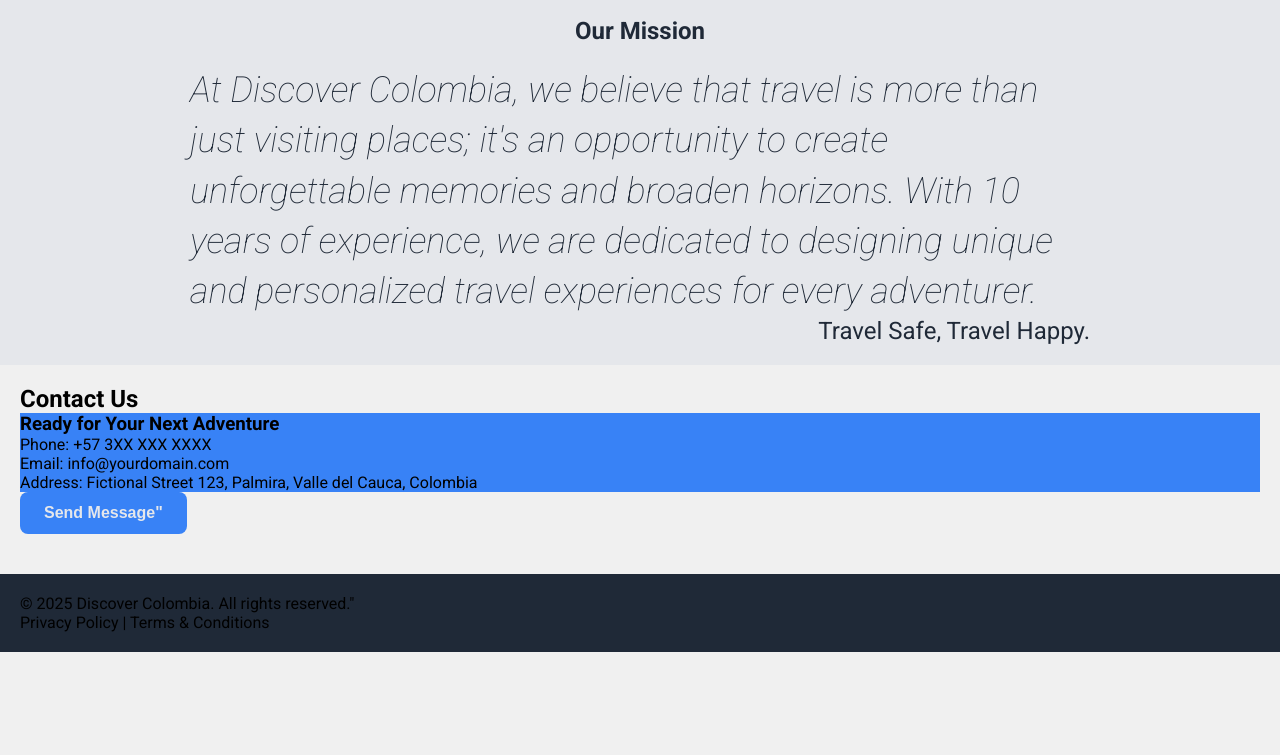
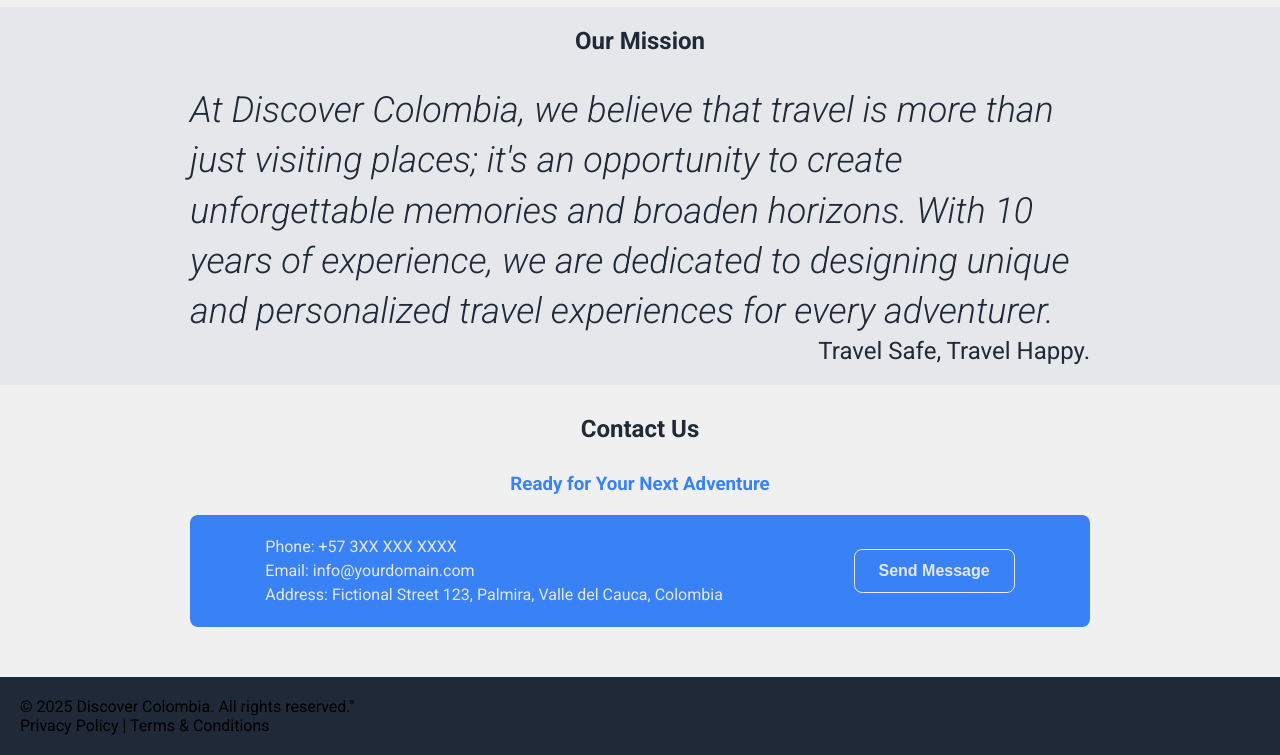
Before and after one commit to giovannihurtado/odin-landing-page, a plain HTML site: page index.html in a window 1280 px wide. Shown: the part 971-1726 px from the top of the page. Before the commit the page ends 1623 px from the top, so only its background shows below. Drawn offline with Linux system fonts and the light colour scheme; a web font is replaced by a local one.

Commit message:
feat: Structure Contact section Detail: "Define the HTML for the 'Contact' section, including the heading and space for contact information." feat: Add contact details and button to Contact section Detail: "Add the phone number, email, and call-to-action button to the contact section."

```diff
--- a/css/style.css
+++ b/css/style.css
@@ -119,7 +119,7 @@ a {
 }
 
 .subtitle {
-  margin-bottom: 20px;
+  margin-bottom: 30px;
   font-size: 24px;
   color: #1f2937;
   text-align: center;
@@ -170,7 +170,7 @@ a {
 .about div p {
   font-size: 36px;
   font-style: italic;
-  font-weight: 100;
+  font-weight: 300;
   color: #1f2937;
   line-height: 1.4;
 }
@@ -184,11 +184,34 @@ a {
 }
 
 .contact {
-  padding: 20px;
+  padding: 30px 20px;
 }
 
-.contact div {
+.contact h3 {
+  margin-bottom: 20px;
+  color: #3882f6;
+  text-align: center;
+}
+
+.contact-info {
+  display: flex;
+  justify-content: space-around;
+  align-items: center;
+  margin: 0 auto;
+  max-width: 900px;
+  padding: 20px;
   background-color: #3882f6;
+  border-radius: 8px;
+  gap: 0 20px;
+}
+
+.contact-info p {
+  color: #e5e7eb;
+  line-height: 1.5;
+}
+
+.btn-cta {
+  border: #e5e7eb solid 1.5px;
 }
 
 .footer {
--- a/index.html
+++ b/index.html
@@ -42,7 +42,7 @@
             trip a reality.
           </p>
 
-          <button class="btn btn-cta">Book Now</button>
+          <button class="btn">Book Now</button>
         </div>
         <div class="hero-img">
           <img
@@ -141,16 +141,21 @@
       </section>
 
       <section class="contact" id="contact">
-        <h2>Contact Us</h2>
+        <h2 class="subtitle">Contact Us</h2>
+        <h3>Ready for Your Next Adventure</h3>
+
+        <div class="contact-info">
           <div>
-          <h3>Ready for Your Next Adventure</h3>
             <p>Phone: +57 3XX XXX XXXX</p>
             <p>Email: info@yourdomain.com</p>
             <p>
               Address: Fictional Street 123, Palmira, Valle del Cauca, Colombia
             </p>
           </div>
-        <button class="btn btn-cta-us">Send Message"</button>
+          <div class="btn-cta-us">
+            <button class="btn btn-cta">Send Message</button>
+          </div>
+        </div>
       </section>
     </main>
     <footer class="footer">
```
Lines whose indentation alone changed are shown as unchanged.
